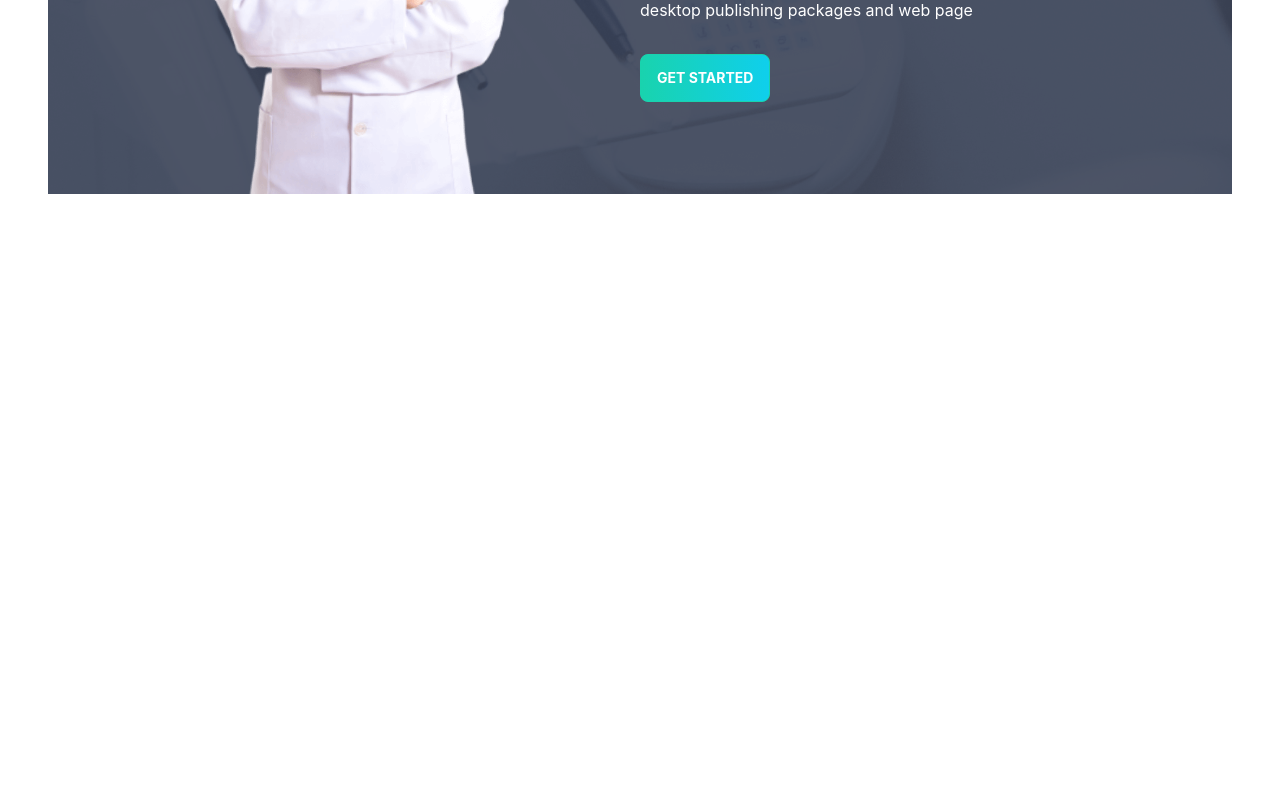
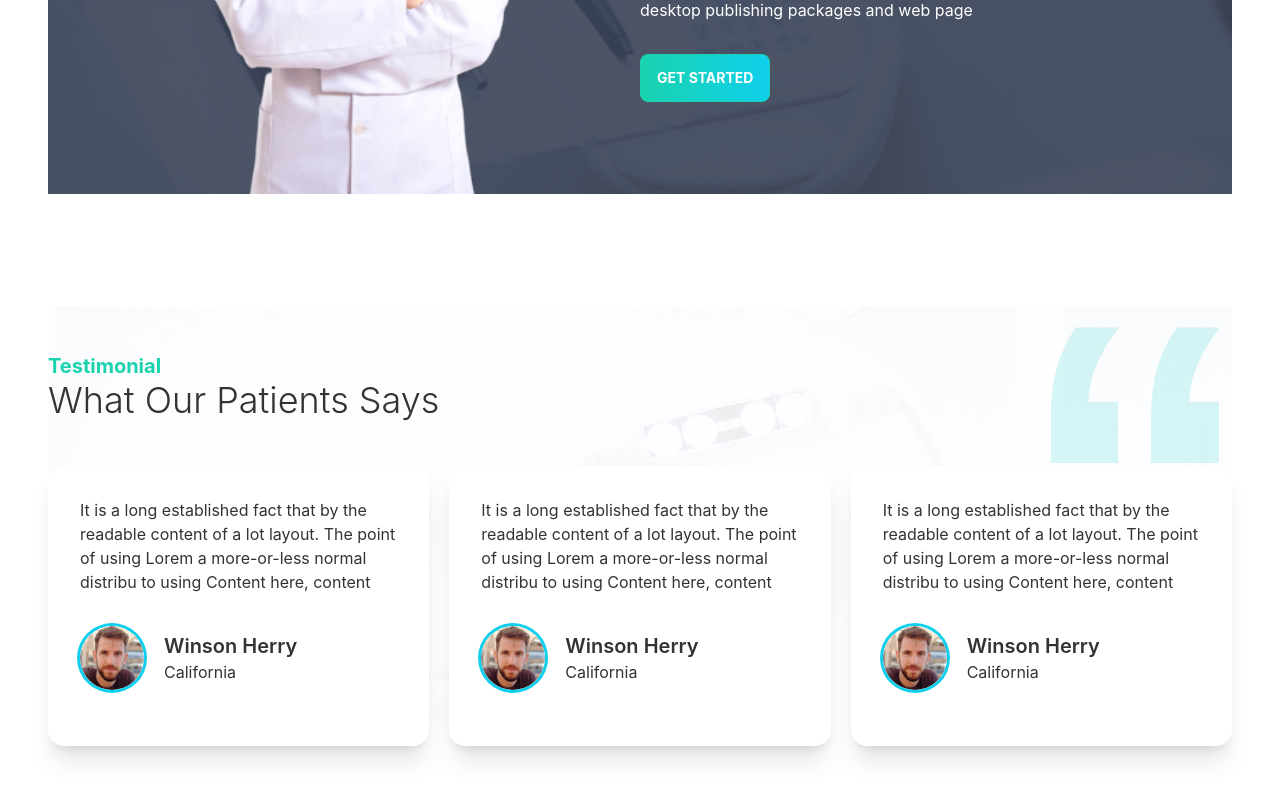
Before and after one commit to sabbirpboss/doctors-portal-client, a React (Create React App) app: page / in a window 1280 px wide. Shown: the part 2774-3574 px from the top of the page. Before the commit the page ends 2968 px from the top, so only its background shows below. Built offline with nearby package versions, Linux system fonts and the light colour scheme; the HTML template or start-up script is replaced by a standard one.

Commit message:
testimonial done

```diff
--- a/src/Pages/Home/Home.js
+++ b/src/Pages/Home/Home.js
@@ -3,6 +3,7 @@
 import Info from './Info/Info';
 import MakeAppointment from './MakeApointment/MakeAppointment';
 import Services from './Services/Services';
+import Testimonials from './Testimonials/Testimonials';
 
 const Home = () => {
     return (
@@ -11,6 +12,7 @@
             <Info></Info>
             <Services></Services>
             <MakeAppointment></MakeAppointment>
+            <Testimonials></Testimonials>
         </div>
     );
 };
--- /dev/null
+++ b/src/Pages/Home/MakeApointment/Review/Review.js
@@ -0,0 +1,24 @@
+import React from "react";
+
+const Review = ({ review }) => {
+  return (
+    <div class="card bg-base-100 shadow-xl">
+      <div class="card-body">
+        <p>{review.review}</p>
+        <div className="flex items-center py-6">
+          <div class="avatar">
+            <div class="w-16 rounded-full ring ring-primary ring-offset-base-100 mr-5">
+              <img src={review.img} alt={review.name} />
+            </div>
+          </div>
+          <div>
+            <h4 className="text-xl font-semibold">{review.name}</h4>
+            <p className="text-base text-light">{review.location}</p>
+          </div>
+        </div>
+      </div>
+    </div>
+  );
+};
+
+export default Review;
--- /dev/null
+++ b/src/Pages/Home/Testimonials/Testimonials.js
@@ -0,0 +1,55 @@
+import React from "react";
+import quote from "../../../assets/icons/quote.svg";
+import people1 from "../../../assets/images/people1.png";
+import people2 from "../../../assets/images/people2.png";
+import people3 from "../../../assets/images/people3.png";
+import Review from "../MakeApointment/Review/Review";
+
+const Testimonials = () => {
+  const reviews = [
+    {
+      _id: 1,
+      name: "Winson Herry",
+      review:
+        "It is a long established fact that by the readable content of a lot layout. The point of using Lorem a more-or-less normal distribu to using Content here, content",
+      location: "California",
+      img: people1,
+    },
+    {
+      _id: 2,
+      name: "Winson Herry",
+      review:
+        "It is a long established fact that by the readable content of a lot layout. The point of using Lorem a more-or-less normal distribu to using Content here, content",
+      location: "California",
+      img: people2,
+    },
+    {
+      _id: 3,
+      name: "Winson Herry",
+      review:
+        "It is a long established fact that by the readable content of a lot layout. The point of using Lorem a more-or-less normal distribu to using Content here, content",
+      location: "California",
+      img: people3,
+    },
+  ];
+  return (
+    <section className="my-28 bg-nature-light">
+      <div className="flex justify-between items-center">
+        <div>
+          <h4 className="text-xl text-secondary font-bold">Testimonial</h4>
+          <h2 className="text-4xl font-light">What Our Patients Says</h2>
+        </div>
+        <div>
+          <img className="w-48 sm:24 h-40" src={quote} alt="Quote" />
+        </div>
+      </div>
+      <div className="grid grid-cols-1 md:grid-cols-2 lg:grid-cols-3 gap-5">
+          {
+              reviews.map(review => <Review key={review._id} review={review}></Review>)
+          }
+      </div>
+    </section>
+  );
+};
+
+export default Testimonials;
```
Also changed, not shown: src/assets/images/people2.png, src/assets/images/people3.png.
